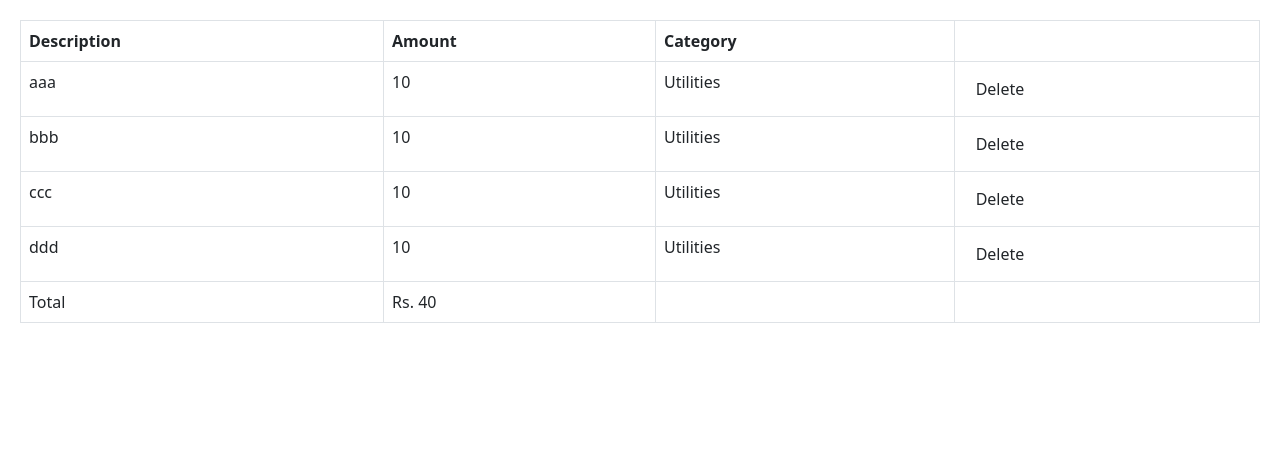
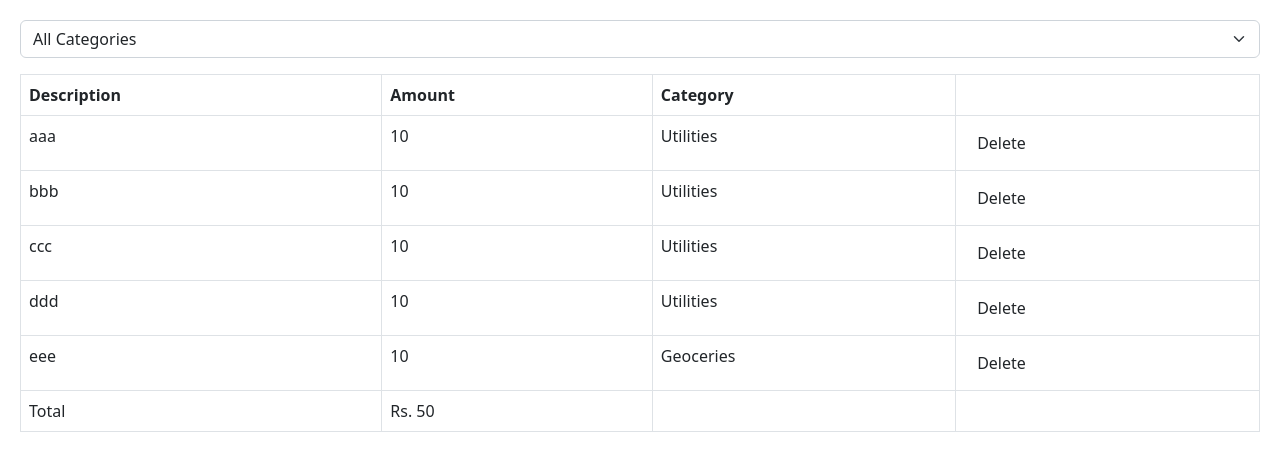
Before and after one commit to yogeshbpatil/react-app, a React (Vite) app: page / in a window 1280 px wide. Shown: the top 470 px of the page. Built offline with nearby package versions, Linux system fonts and the light colour scheme; the HTML template or start-up script is replaced by a standard one.

Commit message:
Building Expense Filter 6.12

```diff
--- a/src/App.tsx
+++ b/src/App.tsx
@@ -1,18 +1,30 @@
 import { useState } from "react";
 import ExpenseList from "./expense-tracker/components/ExpenseList";
+import ExpenseFilter from "./expense-tracker/components/ExpenseFilter";
 
 function App() {
+  const [selectedCategory, setSelectedCategory] = useState("");
   const [expenses, setExpenses] = useState([
     { id: 1, description: "aaa", amount: 10, category: "Utilities" },
     { id: 2, description: "bbb", amount: 10, category: "Utilities" },
     { id: 3, description: "ccc", amount: 10, category: "Utilities" },
     { id: 4, description: "ddd", amount: 10, category: "Utilities" },
+    { id: 5, description: "eee", amount: 10, category: "Geoceries" },
   ]);
+  const visibleExpenses = selectedCategory
+    ? expenses.filter((e) => e.category === selectedCategory)
+    : expenses;
   return (
     <div>
       <div>
+        <div className="mb-3">
+          <ExpenseFilter
+            onSelectCategory={(category) => setSelectedCategory(category)}
+          />
+        </div>
+
         <ExpenseList
-          expenses={expenses}
+          expenses={visibleExpenses}
           onDelete={(id) => setExpenses(expenses.filter((e) => e.id != id))}
         />
       </div>
--- /dev/null
+++ b/src/expense-tracker/components/ExpenseFilter.tsx
@@ -0,0 +1,20 @@
+import React from "react";
+interface Props {
+  onSelectCategory: (category: string) => void;
+}
+
+const ExpenseFilter = ({ onSelectCategory }: Props) => {
+  return (
+    <select
+      className="form-select"
+      onChange={(event) => onSelectCategory(event.target.value)}
+    >
+      <option value="">All Categories</option>
+      <option value="Geoceries">Geoceries</option>
+      <option value="Utilities">Utities</option>
+      <option value="Entertainment">Entertainment</option>
+    </select>
+  );
+};
+
+export default ExpenseFilter;
```
